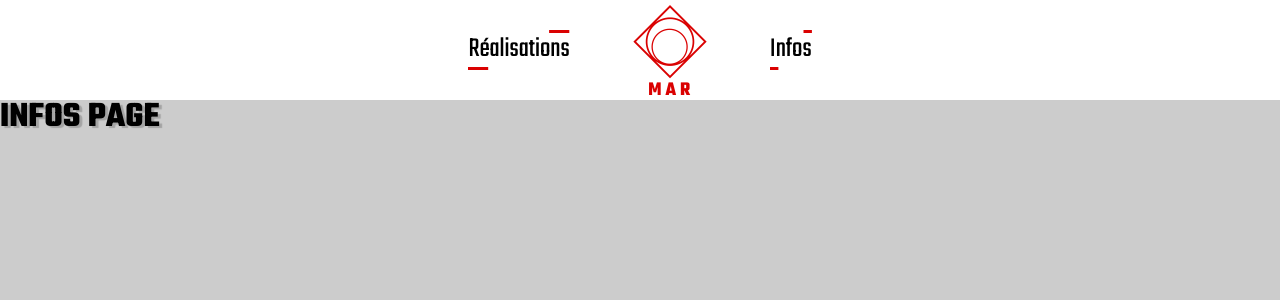
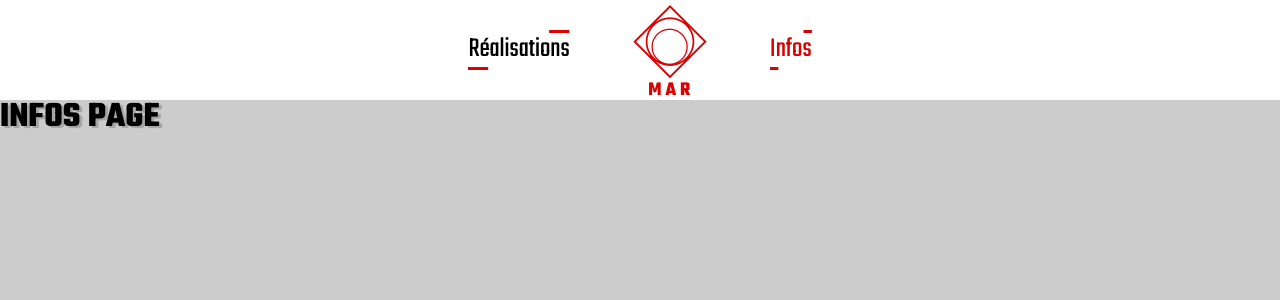
Before and after one commit to JonathanRaso/mar-portfolio, a React (Create React App) app in the folder client/: page /infos in a window 1280 px wide. Shown: the top 300 px of the page. Built offline with nearby package versions, Linux system fonts and the light colour scheme.

Commit message:
NavLink for active link inside navbar added. Changing color when .active, but need to see if I can keep the hover effect while active later.

```diff
--- a/client/src/App.css
+++ b/client/src/App.css
@@ -105,10 +105,6 @@ p {
   display: flex;
 }
 
-.nav__height {
-  /* height: 25%; */
-}
-
 .main__height {
   height: 88vh;
 }
--- a/client/src/components/shared/navbar/index.js
+++ b/client/src/components/shared/navbar/index.js
@@ -1,21 +1,21 @@
-import { Link } from 'react-router-dom';
+import { Link, NavLink } from 'react-router-dom';
 
 import '../../../App.css';
 import './styles.css';
 
 const Navbar = () => {
   return (
-    <div className="nav__height container">
+    <div className="container">
       <nav className="navbar__body">
         <ul className="navbar__ul flex">
           <li>
-            <Link to="/" className="navbar__ul--link">Réalisations</Link>
+            <NavLink to="/" exact className="navbar__ul--link">Réalisations</NavLink>
           </li>
           <li>
             <Link to ="/"><img className="navbar__ul--image" src="/MAR-portfolio-logo.png" alt="logo"/></Link>
           </li>
           <li>
-            <Link to="/infos" className="navbar__ul--link">Infos</Link>
+            <NavLink to="/infos" className="navbar__ul--link">Infos</NavLink>
           </li>
         </ul>
       </nav>
--- a/client/src/components/shared/navbar/styles.css
+++ b/client/src/components/shared/navbar/styles.css
@@ -5,8 +5,8 @@
   width: 100%;
   background-color: #fff;
   z-index: 10;
-  /* border-bottom-left-radius: 25%;
-  border-bottom-right-radius: 25%; */
+  border-bottom-left-radius: 20%;
+  border-bottom-right-radius: 20%;
 
   display: flex;
   justify-content: center;
@@ -67,6 +67,10 @@
   transition: 300ms ease-in;
 }
 
+.active {
+  color: var(--clr-second);
+}
+
 .navbar__ul--link:hover::before {
   background-color: #000;
   transform: scaleX(1);
@@ -105,8 +109,4 @@
 }
 
 @media screen and (min-width: 42em) {
-  .container {
-    border-bottom-left-radius: 20%;
-    border-bottom-right-radius: 20%;
-  }
 }
```
Also changed, not shown: 1 other file (tests, documents, lock files or other folders).
